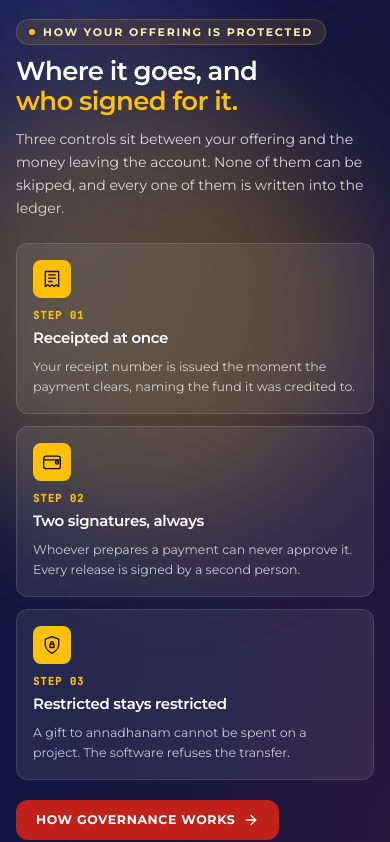
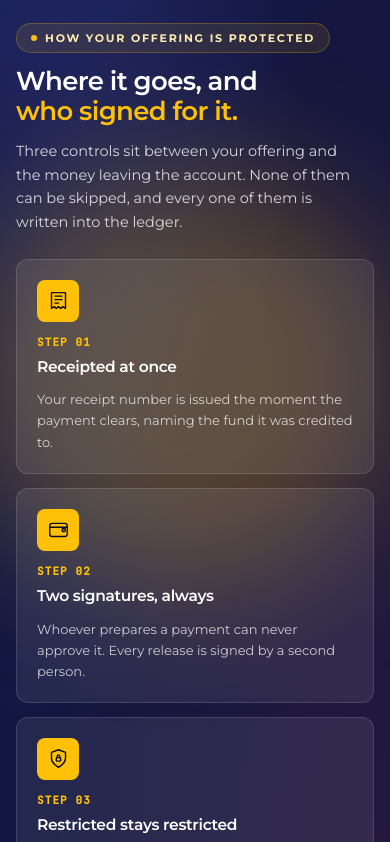
Before and after one commit to balajikarthik2004/omg-erp-prototype, a React (Vite) app: page / in a window 390 px wide. Shown: the part 3622-4464 px from the top of the page. Built offline with nearby package versions, Linux system fonts and the light colour scheme; a web font is replaced by a local one.

Commit message:
fix(donor): prevent text overlap on lamp image, move claim right, and balance card proportions

```diff
--- a/src/features/donor/TrustSection.tsx
+++ b/src/features/donor/TrustSection.tsx
@@ -44,27 +44,27 @@ export function TrustSection() {
     <section
       ref={ref}
       id="our-promise"
-      className="surface-sanctum relative w-full overflow-hidden border-y border-navy-800 py-8 text-white sm:py-10 lg:py-11"
+      className="surface-sanctum relative w-full overflow-hidden border-y border-navy-800 py-9 text-white sm:py-11 lg:py-13"
     >
       {/* Warm glow behind the lamp, so the brass reads as lit. */}
       <div
-        className="pointer-events-none absolute -left-20 top-1/2 size-110 -translate-y-1/2 rounded-full bg-turmeric-400/25 blur-3xl"
+        className="pointer-events-none absolute -left-10 top-1/2 size-110 -translate-y-1/2 rounded-full bg-turmeric-400/25 blur-3xl"
         aria-hidden
       />
 
-      {/* The kuthu vilakku, dissolving into the field on its right edge. */}
+      {/* The kuthu vilakku, dissolving into the field on its right edge well before the text. */}
       <div
-        className="pointer-events-none absolute inset-y-0 -left-10 z-0 hidden w-80 lg:block xl:-left-14 xl:w-100 2xl:-left-16 2xl:w-115"
+        className="pointer-events-none absolute inset-y-0 left-0 z-0 hidden w-72 lg:block xl:w-80 2xl:w-90"
         style={{
-          maskImage: 'linear-gradient(to right, black 0%, black 50%, transparent 92%)',
-          WebkitMaskImage: 'linear-gradient(to right, black 0%, black 50%, transparent 92%)',
+          maskImage: 'linear-gradient(to right, black 0%, black 42%, transparent 84%)',
+          WebkitMaskImage: 'linear-gradient(to right, black 0%, black 42%, transparent 84%)',
         }}
         aria-hidden
       >
         <img
           src="/images/kuthu-vilakku-trust.png"
           alt=""
-          className="h-full w-full object-cover object-left brightness-[1.2] saturate-[1.15]"
+          className="h-full w-full object-cover object-left brightness-[1.18] saturate-[1.12]"
         />
       </div>
 
@@ -75,7 +75,7 @@ export function TrustSection() {
           seen && 'is-visible',
         )}
       >
-        <div className="grid items-center gap-6 lg:grid-cols-[6%_31%_1fr] xl:grid-cols-[8%_29%_1fr] xl:gap-7 2xl:grid-cols-[9%_28%_1fr]">
+        <div className="grid items-center gap-6 lg:grid-cols-[18%_28%_1fr] xl:grid-cols-[20%_27%_1fr] xl:gap-8 2xl:grid-cols-[21%_26%_1fr]">
           {/* The lamp again, as a card, where the backdrop is hidden. */}
           <div className="flex justify-center lg:hidden">
             <div className="relative h-56 w-full max-w-85 overflow-hidden rounded-card border border-white/10">
@@ -89,8 +89,8 @@ export function TrustSection() {
           <div className="hidden h-full lg:block" aria-hidden />
 
           {/* The claim ------------------------------------------------ */}
-          <div className="flex flex-col justify-start pr-2 lg:pr-3">
-            <p className="mb-3 inline-flex w-fit items-center gap-2 rounded-full border border-turmeric-400/25 bg-turmeric-400/10 px-3 py-1">
+          <div className="flex flex-col justify-start pr-3 lg:pr-4">
+            <p className="mb-3.5 inline-flex w-fit items-center gap-2 rounded-full border border-turmeric-400/25 bg-turmeric-400/10 px-3.5 py-1.5">
               <span className="size-1.5 rounded-full bg-turmeric-400" aria-hidden />
               <span className="text-[11px] font-bold uppercase tracking-[0.16em] text-turmeric-100">
                 How your offering is protected
@@ -102,42 +102,42 @@ export function TrustSection() {
               <span className="block text-turmeric-400">who signed for it.</span>
             </h2>
 
-            <p className="mt-3 max-w-sm text-[14px] leading-relaxed text-white/80 sm:text-[15px]">
+            <p className="mt-3.5 max-w-sm text-[14.5px] leading-relaxed text-white/80">
               Three controls sit between your offering and the money leaving the account. None of them
               can be skipped, and every one of them is written into the ledger.
             </p>
           </div>
 
           {/* The three controls --------------------------------------- */}
-          <div className="flex flex-col justify-center gap-5">
-            <div className="grid grid-cols-1 items-stretch gap-3 sm:grid-cols-[1fr_auto_1fr_auto_1fr] sm:gap-2 lg:gap-2.5">
+          <div className="flex flex-col justify-center gap-6">
+            <div className="grid grid-cols-1 items-stretch gap-3.5 sm:grid-cols-[1fr_auto_1fr_auto_1fr] sm:gap-2.5">
               {STEPS.map(({ icon: Icon, title, body }, i) => (
                 <Fragment key={title}>
                   {i > 0 ? (
                     <span className="hidden select-none items-center justify-center px-0.5 sm:flex" aria-hidden>
-                      <ArrowRight className="size-3.5 text-turmeric-400/60" />
+                      <ArrowRight className="size-4 text-turmeric-400/60" />
                     </span>
                   ) : null}
 
-                  <div className="flex flex-col justify-between rounded-card border border-white/12 bg-white/8 p-4 transition-colors duration-200 hover:border-turmeric-400/35 hover:bg-white/12 sm:p-4.5">
+                  <div className="flex flex-col justify-between rounded-card border border-white/12 bg-white/8 p-5 transition-colors duration-200 hover:border-turmeric-400/35 hover:bg-white/12">
                     <div>
-                      <span className="flex size-9.5 items-center justify-center rounded-lg bg-turmeric-400 text-navy-950 sm:size-10">
-                        <Icon size={20} />
+                      <span className="flex size-10.5 items-center justify-center rounded-lg bg-turmeric-400 text-navy-950">
+                        <Icon size={21} />
                       </span>
-                      <p className="mt-2.5 font-mono text-[10.5px] font-bold tabular-nums tracking-widest text-turmeric-400 sm:text-[11px]">
+                      <p className="mt-3 font-mono text-[11px] font-bold tabular-nums tracking-widest text-turmeric-400">
                         STEP {String(i + 1).padStart(2, '0')}
                       </p>
-                      <h3 className="mt-1 font-display text-[15px] font-semibold leading-snug text-white sm:text-[16px]">
+                      <h3 className="mt-1.5 font-display text-[15.5px] font-semibold leading-snug text-white xl:text-[16px]">
                         {title}
                       </h3>
                     </div>
-                    <p className="mt-2 text-[12.5px] leading-relaxed text-white/75 sm:text-[13px]">{body}</p>
+                    <p className="mt-3 text-[13px] leading-relaxed text-white/75">{body}</p>
                   </div>
                 </Fragment>
               ))}
             </div>
 
-            <div className="flex flex-wrap items-center gap-5">
+            <div className="flex flex-wrap items-center gap-6">
               {/* No public governance page exists yet, so this says so rather
                   than linking to a route that would 404. */}
               <button
@@ -145,7 +145,7 @@ export function TrustSection() {
                 onClick={() =>
                   toast.info('Coming in the next build', 'The public governance page is not written yet.')
                 }
-                className="group inline-flex h-10 items-center gap-2 rounded-xl bg-kumkum-600 px-5 text-[12.5px] font-bold uppercase tracking-wider text-white transition-colors duration-150 hover:bg-kumkum-700 active:bg-kumkum-800 focus-visible:outline-none focus-visible:ring-2 focus-visible:ring-turmeric-400 focus-visible:ring-offset-2 focus-visible:ring-offset-navy-900 sm:h-11 sm:gap-2.5 sm:px-6 sm:text-[13px]"
+                className="group inline-flex h-11 items-center gap-2.5 rounded-xl bg-kumkum-600 px-6 text-[13px] font-bold uppercase tracking-wider text-white transition-colors duration-150 hover:bg-kumkum-700 active:bg-kumkum-800 focus-visible:outline-none focus-visible:ring-2 focus-visible:ring-turmeric-400 focus-visible:ring-offset-2 focus-visible:ring-offset-navy-900"
               >
                 <span>How governance works</span>
                 <ArrowRight
@@ -155,9 +155,9 @@ export function TrustSection() {
               </button>
 
               <span className="hidden items-center gap-3 text-white/40 sm:flex" aria-hidden>
-                <span className="h-px w-12 bg-white/20" />
-                <HeritageKolamStar size={14} className="text-turmeric-400" />
-                <span className="h-px w-12 bg-white/20" />
+                <span className="h-px w-14 bg-white/20" />
+                <HeritageKolamStar size={15} className="text-turmeric-400" />
+                <span className="h-px w-14 bg-white/20" />
               </span>
             </div>
           </div>
```
